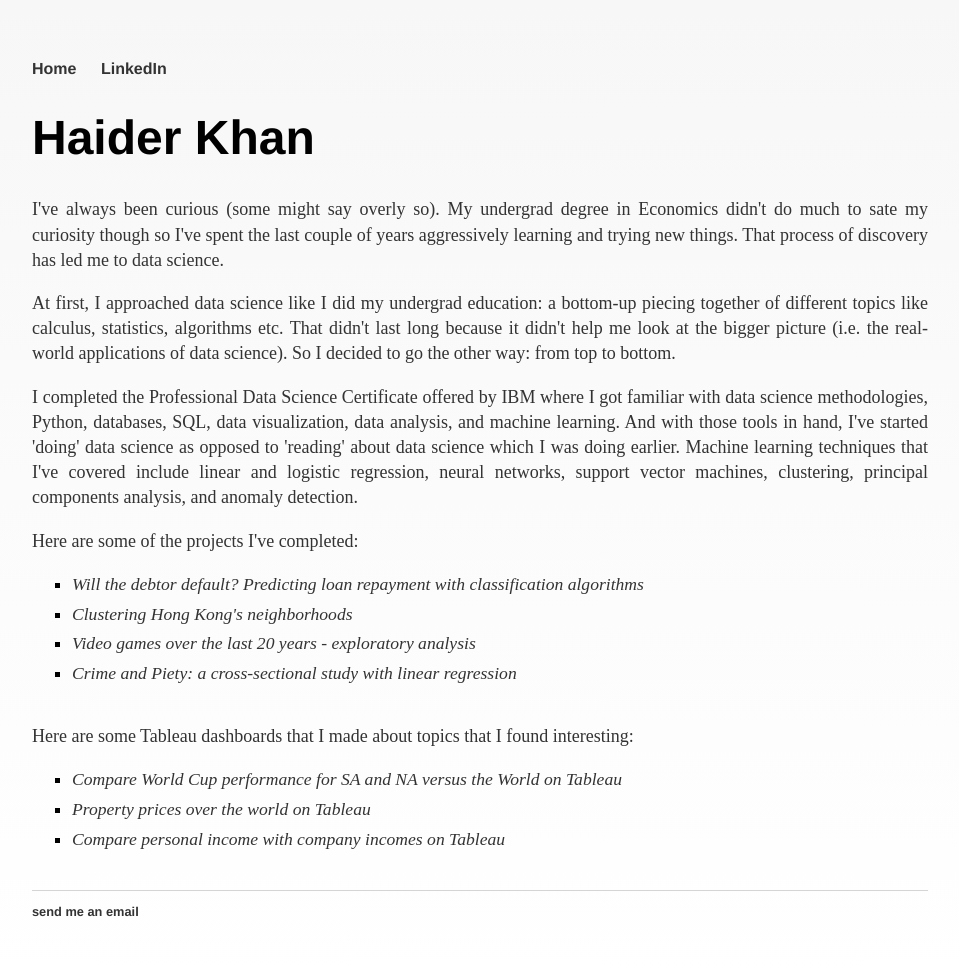
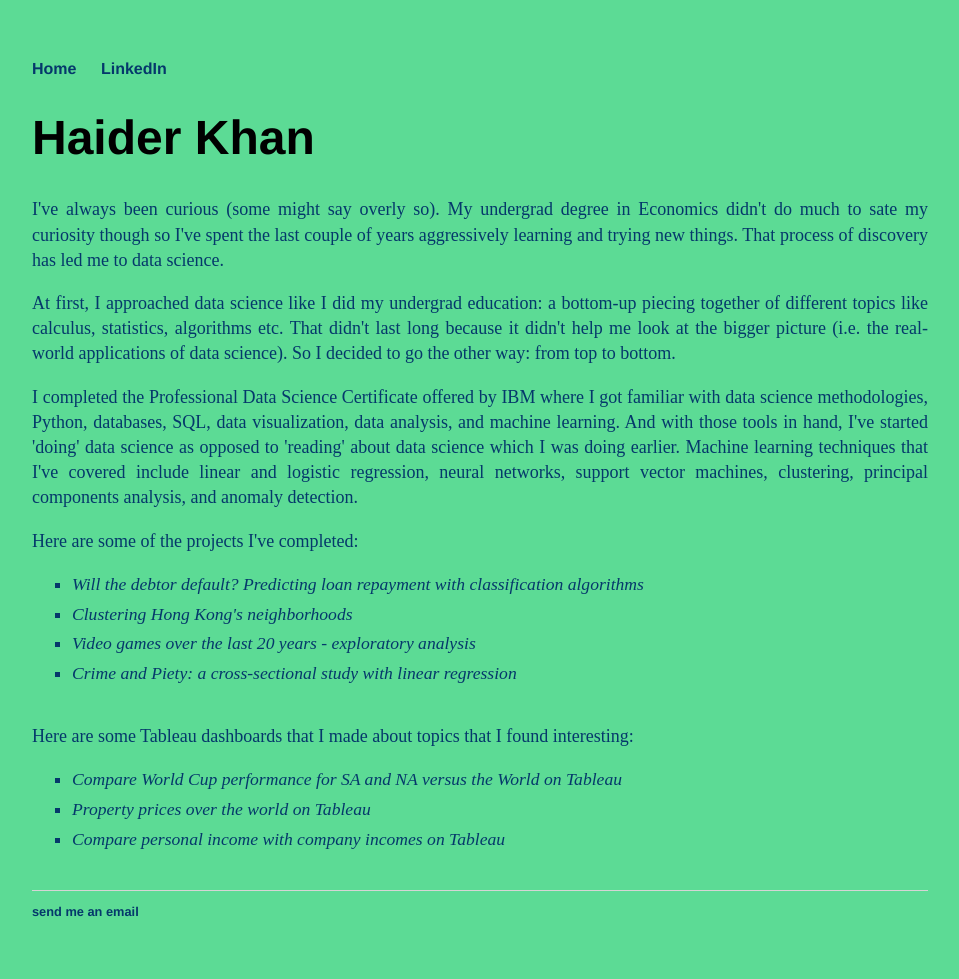
Before and after one commit to h2kh/h2kh.github.io, a Jekyll site: the page built from index.html, in a window 1280 px wide. Shown: the whole page, without its empty margins (160-1119 px from the left). Built offline with Jekyll 4.4.1, drawn with Linux system fonts in a browser that asks for light colours.

Commit message:
Update main.css

```diff
--- a/css/main.css
+++ b/css/main.css
@@ -1,11 +1,7 @@
 body {
     margin: 60px auto;
     width: 70%;
-    background: -webkit-linear-gradient(rgb(247, 247, 247), #ffffff);
-    background: -o-linear-gradient(rgb(247, 247, 247), #ffffff);
-    background: -moz-linear-gradient(rgb(247, 247, 247), #ffffff);
-    background: linear-gradient(rgb(247, 247, 247), #ffffff);
-    background-color: rgb(247, 247, 247);
+    background-color: #5CDB95;
 
 }
 nav ul, footer ul {
@@ -20,7 +16,7 @@ nav ul li, footer ul li {
 }
 a {
     text-decoration: none;
-    color: #333;
+    color: #05386B;
 }
 a:hover {
     text-decoration: underline;
@@ -32,7 +28,7 @@ h1 {
 p {
     font-size: 1.5em;
     line-height: 1.4em;
-    color: #333;
+    color: #05386B;
 }
 footer {
     border-top: 1px solid #d5d5d5;
@@ -43,7 +39,7 @@ ul.posts {
     margin: 20px auto 40px;
     font-size: 1.1em;
     font-style: italic;
-    color: #000000;
+    color: #05386B;
 }
 
 ul.posts li {
```
